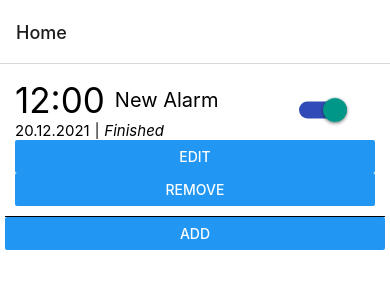
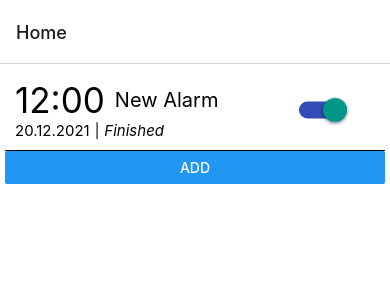
Before and after one commit to ThomasMiller01/AlarmClock, a React Native app in the folder AlarmClock/: screen / in a window 390 px wide. Both pictures are taken after a click on the button "ADD". Shown: the top 300 px of the page. Built offline with nearby package versions, Linux system fonts and the light colour scheme.

Commit message:
feat: updated options

```diff
--- a/AlarmClock/src/alarm/views/editAlarm/edit_sound.js
+++ b/AlarmClock/src/alarm/views/editAlarm/edit_sound.js
@@ -31,11 +31,11 @@ class EditSound extends Component {
   };
 
   componentDidMount() {
-    console.log("starting to get ringtones");
-    //RingtoneManager.pickRingtone();
+    // console.log("starting to get ringtones");
+    // RingtoneManager.pickRingtone();
     // let ringtones = RingtoneManager.getRingtones(RingtoneManager.TYPE_ALL);
     // console.log("ringtonessss", ringtones);
-    console.log("got ringtones");
+    // console.log("got ringtones");
   }
 
   getSound = () => {
--- a/AlarmClock/src/alarm/views/viewAlarm/alarm_options.js
+++ b/AlarmClock/src/alarm/views/viewAlarm/alarm_options.js
@@ -6,14 +6,12 @@ class AlarmOptions extends Component {
     super(props);
 
     this.index = props.index;
-    this.view = props.view;
     this.remove = props.remove;
   }
 
   render() {
     return (
       <View style={styles.container}>
-        <Button title="edit" onPress={() => this.view(this.index)} />
         <Button title="remove" onPress={() => this.remove(this.index)} />
       </View>
     );
@@ -21,9 +19,7 @@ class AlarmOptions extends Component {
 }
 
 const styles = StyleSheet.create({
-  container: {
-    width: "100%",
-  },
+  container: {},
 });
 
 export default AlarmOptions;
--- a/AlarmClock/src/alarm/views/viewAlarm/alarm_viewer.js
+++ b/AlarmClock/src/alarm/views/viewAlarm/alarm_viewer.js
@@ -1,5 +1,5 @@
 import React, { Component } from "react";
-import { StyleSheet, View, Text } from "react-native";
+import { StyleSheet, View, Text, TouchableOpacity } from "react-native";
 
 import AlarmName from "./alarm_name";
 import AlarmDate from "./alarm_date";
@@ -19,10 +19,36 @@ class AlarmViewer extends Component {
     this.changeState = props.changeState;
   }
 
+  state = {
+    options: {
+      show: false,
+    },
+  };
+
+  viewAlarm = () => {
+    this.view(this.index);
+  };
+
+  showOptions = () => {
+    let show = this.state.options.show;
+    show = show ? false : true;
+    this.setState({
+      options: {
+        show,
+      },
+    });
+  };
+
   render() {
     return (
-      <View style={styles.container}>
+      <TouchableOpacity
+        style={styles.container}
+        activeOpacity={1}
+        onPress={this.viewAlarm}
+        onLongPress={this.showOptions}
+      >
         <View style={styles.topContainer}>
+          <React.Fragment>
             <View style={styles.information}>
               <View style={styles.row}>
                 <AlarmTime getAlarm={this.getAlarm} index={this.index} />
@@ -34,29 +60,33 @@ class AlarmViewer extends Component {
                 <AlarmUntil getAlarm={this.getAlarm} index={this.index} />
               </View>
             </View>
-          <View style={styles.state}>
+            <View style={styles.state}>{this.getOptionsState()}</View>
+          </React.Fragment>
+        </View>
+      </TouchableOpacity>
+    );
+  }
+
+  getOptionsState = () => {
+    if (this.state.options.show) {
+      return <AlarmOptions index={this.index} remove={this.remove} />;
+    } else {
+      return (
         <AlarmState
           index={this.index}
           getAlarm={this.getAlarm}
           changeState={this.changeState}
         />
-          </View>
-        </View>
-        <AlarmOptions
-          index={this.index}
-          view={this.view}
-          remove={this.remove}
-        />
-      </View>
       );
     }
+  };
 }
 
 const styles = StyleSheet.create({
   container: {
     alignItems: "center",
     flexDirection: "column",
-    margin: 10,
+    padding: 10,
   },
   topContainer: {
     flexDirection: "row",
```
Lines whose indentation alone changed are shown as unchanged.
